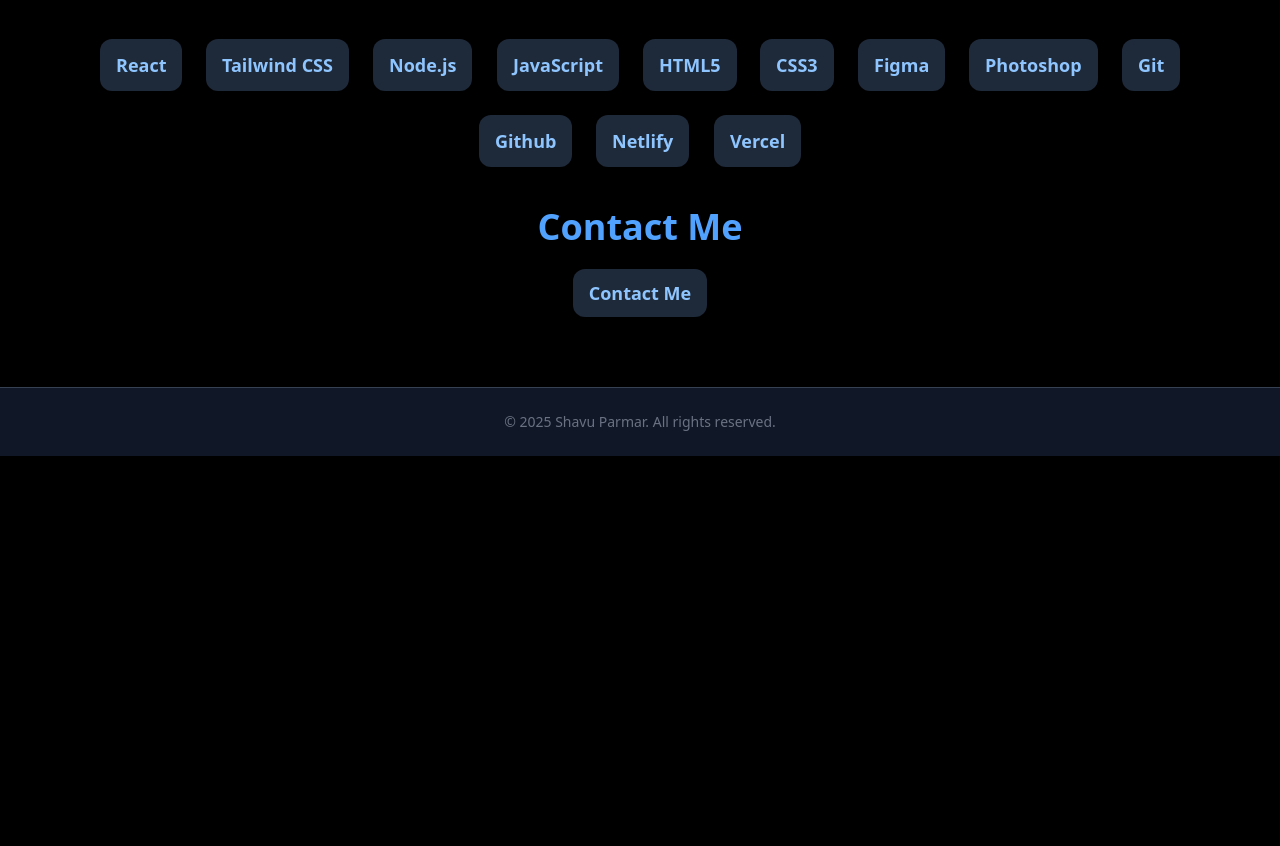
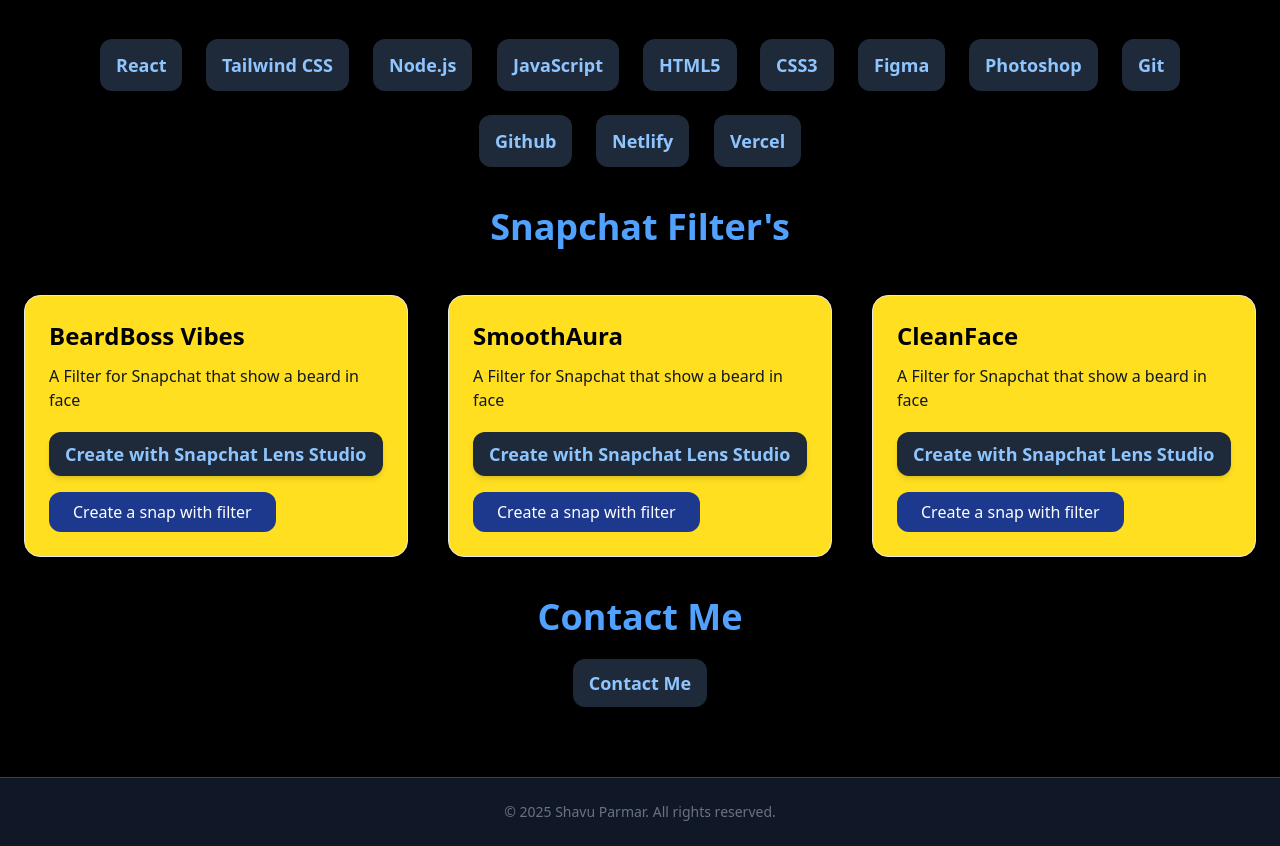
Before and after one commit to shavuparmar/PortFolio, a React (Vite) app: page / in a window 1280 px wide. Shown: the part 2020-2866 px from the top of the page. Before the commit the page ends 2476 px from the top, so only its background shows below. Built offline with nearby package versions, Linux system fonts and the light colour scheme.

Commit message:
Section addedd for snapchat filter and filter profile links added

```diff
--- a/index.html
+++ b/index.html
@@ -4,7 +4,7 @@
     <meta charset="UTF-8" />
     <link rel="shortcut icon" href="favicon.ico" type="image/x-icon">
     <meta name="viewport" content="width=device-width, initial-scale=1.0" />
-    <title>Shavu-Parmar</title>
+    <title>ShavuParmar</title>
   </head>
   <body>
     <div id="root"></div>
--- a/src/Pages/HomePage.tsx
+++ b/src/Pages/HomePage.tsx
@@ -8,6 +8,7 @@
 import { BsSnapchat } from "react-icons/bs";
 import { FiFigma } from "react-icons/fi";
 import { Link } from "react-router-dom";
+
 
 
 const titles = ["Web Developer", "Graphics Designer", "UI/UX Designer"];
@@ -56,7 +57,7 @@
           <div className="text-3xl font-bold cursor-pointer select-none">Shavu Parmar</div>
 
           <nav className="hidden md:flex space-x-8 text-lg font-medium">
-            {["Home", "About", "Projects", "Skills", "Contact"].map((item) => (
+            {["Home", "About", "Projects", "Skills", "Contact",].map((item) => (
               <a
                 key={item}
                 href={`#${item.toLowerCase()}`}
@@ -81,7 +82,7 @@
         {menuOpen && (
           <nav className="md:hidden bg-gray-800 bg-opacity-95 backdrop-blur-md shadow-inner">
             <ul className="flex flex-col space-y-4 p-6 text-xl font-semibold">
-              {["Home", "About", "Projects", "Skills", "Contact"].map((item) => (
+              {["Home", "About", "Projects", "Skills", "Contact",].map((item) => (
                 <li key={item}>
                   <a
                     href={`#${item.toLowerCase()}`}
@@ -349,6 +350,67 @@
         </div>
       </section>
 
+{/* Snapchat Camera Lens Section*/}
+<section
+        id="Lens"
+        className="max-w-7xl mx-auto -mt-30 px-6 py-20"
+        data-aos="fade-up"
+      >
+
+         <h2 className="text-4xl font-bold mb-12 text-center  text-blue-400"> Snapchat Filter's</h2>
+
+
+        <div className="grid gap-10 md:grid-cols-3  ">
+          {[
+            {
+              title: "BeardBoss Vibes",
+              description:
+                "A Filter for Snapchat that show a beard in face ",
+              Tools: "Create with Snapchat Lens Studio",
+              link: "https://snapchat.com/add/imshavuparmar",
+            },
+            {
+              title: "SmoothAura",
+              description:
+                "A Filter for Snapchat that show a beard in face ",
+              Tools: "Create with Snapchat Lens Studio",
+              link: "https://snapchat.com/add/imshavuparmar",
+            },
+            {
+              title: "CleanFace",
+              description:
+                "A Filter for Snapchat that show a beard in face ",
+              Tools: "Create with Snapchat Lens Studio",
+              link: "https://snapchat.com/add/imshavuparmar",
+            },
+          ].map(({ title, description, link, Tools }, i) => (
+            <div
+              key={i}
+              className="bg-yellow-300 rounded-2xl p-6 shadow-lg transform hover:scale-105 hover:shadow-gray-500 transition-shadow duration-300 transition-transform duration-300 border hover:border-yellow-900"
+              data-aos="zoom-in"
+            >
+              <h3 className="text-2xl font-semibold mb-3 text-black">{title}</h3>
+              <p className="text-gray-900 mb-5">{description}</p>
+              <p className="bg-gray-800 w-full rounded-xl py-2 px-4 cursor-default shadow-md hover:shadow-gray-500 transition-shadow duration-300 text-lg font-semibold text-blue-300 select-none">
+                {Tools}
+              </p>
+
+              {/* Redirect Button */}
+              <button
+                onClick={() => window.location.href = link}
+                className="mt-4 bg-blue-900 hover:bg-blue-600 text-white font-medium py-2  cursor-pointer px-6 rounded transition-colors rounded-xl duration-300"
+              >
+                Create a snap with filter
+              </button>
+            </div>
+          ))}
+        </div>
+      </section>
+
+
+
+
+
       {/* Contact */}
       <section
         id="contact"
```
